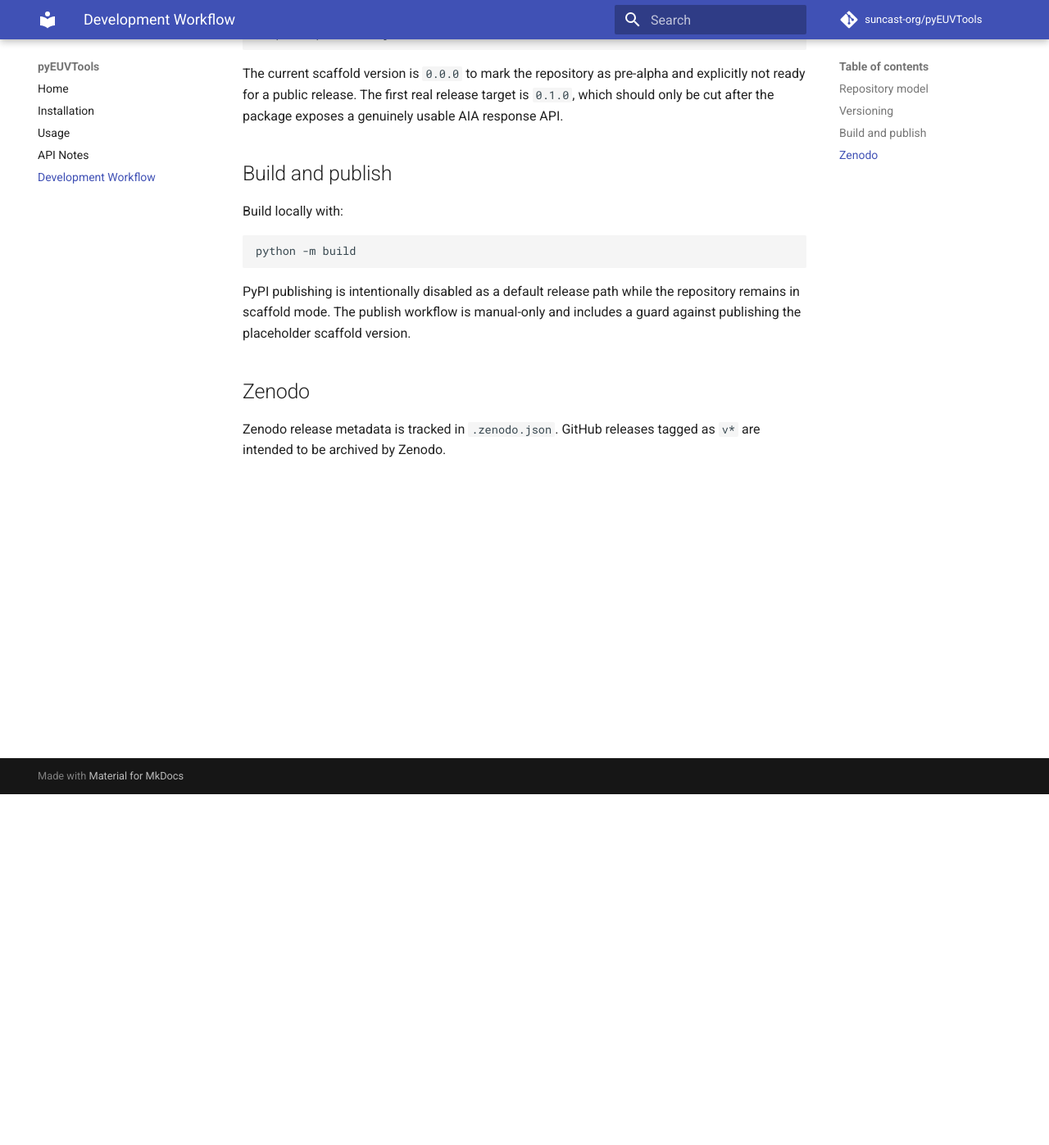
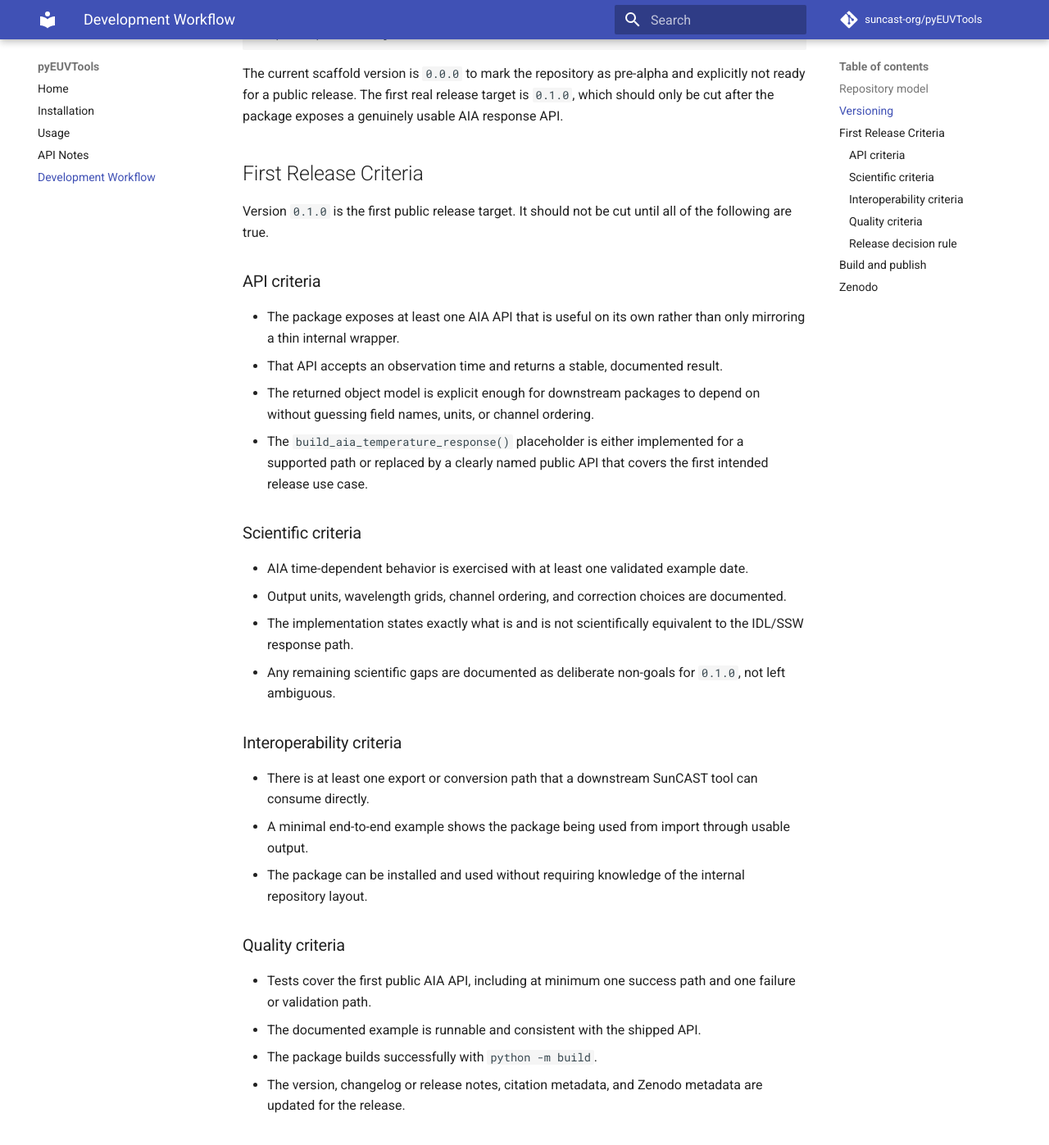
Before and after one commit to suncast-org/pyEUVTools, an MkDocs documentation site: the page built from docs/dev_workflow.md, in a window 1280 px wide and 1400 px high, scrolled down 431 px. Shown: the top 1397 px of the window at 82% size. Built offline with MkDocs 1.6.1 and Material for MkDocs 9.7.7, drawn with Linux system fonts in a browser that asks for light colours; comment, search, counter and statistics services are not loaded; some of the changed text lies outside the part shown.

Commit message:
Define 0.1.0 release criteria

```diff
--- a/docs/dev_workflow.md
+++ b/docs/dev_workflow.md
@@ -20,6 +20,56 @@ explicitly not ready for a public release. The first real release target is
 `0.1.0`, which should only be cut after the package exposes a genuinely usable
 AIA response API.
 
+## First Release Criteria
+
+Version `0.1.0` is the first public release target. It should not be cut until
+all of the following are true.
+
+### API criteria
+
+- The package exposes at least one AIA API that is useful on its own rather than
+	only mirroring a thin internal wrapper.
+- That API accepts an observation time and returns a stable, documented result.
+- The returned object model is explicit enough for downstream packages to depend
+	on without guessing field names, units, or channel ordering.
+- The `build_aia_temperature_response()` placeholder is either implemented for a
+	supported path or replaced by a clearly named public API that covers the first
+	intended release use case.
+
+### Scientific criteria
+
+- AIA time-dependent behavior is exercised with at least one validated example
+	date.
+- Output units, wavelength grids, channel ordering, and correction choices are
+	documented.
+- The implementation states exactly what is and is not scientifically equivalent
+	to the IDL/SSW response path.
+- Any remaining scientific gaps are documented as deliberate non-goals for
+	`0.1.0`, not left ambiguous.
+
+### Interoperability criteria
+
+- There is at least one export or conversion path that a downstream SunCAST tool
+	can consume directly.
+- A minimal end-to-end example shows the package being used from import through
+	usable output.
+- The package can be installed and used without requiring knowledge of the
+	internal repository layout.
+
+### Quality criteria
+
+- Tests cover the first public AIA API, including at minimum one success path
+	and one failure or validation path.
+- The documented example is runnable and consistent with the shipped API.
+- The package builds successfully with `python -m build`.
+- The version, changelog or release notes, citation metadata, and Zenodo
+	metadata are updated for the release.
+
+### Release decision rule
+
+If the repository still mainly provides scaffolding, placeholders, or thin
+pass-through wrappers, the version must remain below `0.1.0`.
+
 ## Build and publish
 
 Build locally with:
```
Also changed, not shown: README.md (+5 -0 lines).
